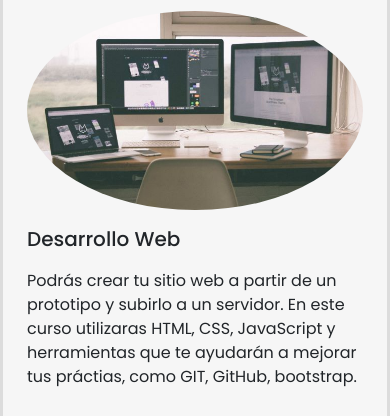
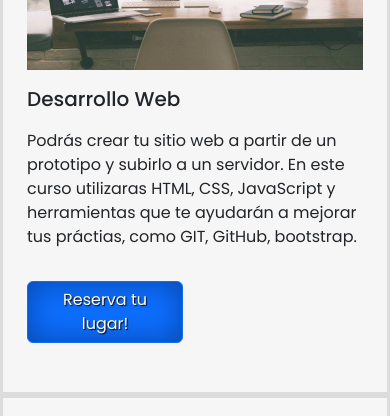
Before and after one commit to EmiiFernandez/Pagina-Web-Proyecto-grupal-Codo-a-Codo-4.0, a plain HTML site: page index.html in a window 390 px wide. Shown: the part 216-632 px from the top of the page. Drawn offline with nearby package versions, Linux system fonts and the light colour scheme.

Commit message:
retrospectiva

```diff
--- a/css/styles.css
+++ b/css/styles.css
@@ -643,7 +643,7 @@
 }
 /* Pagina quienes-somos */
 
-img {
+/*img {
   width: 200px;
   height: 200px;
   border-radius: 50%;
```
Also changed, not shown: 1 other file.
